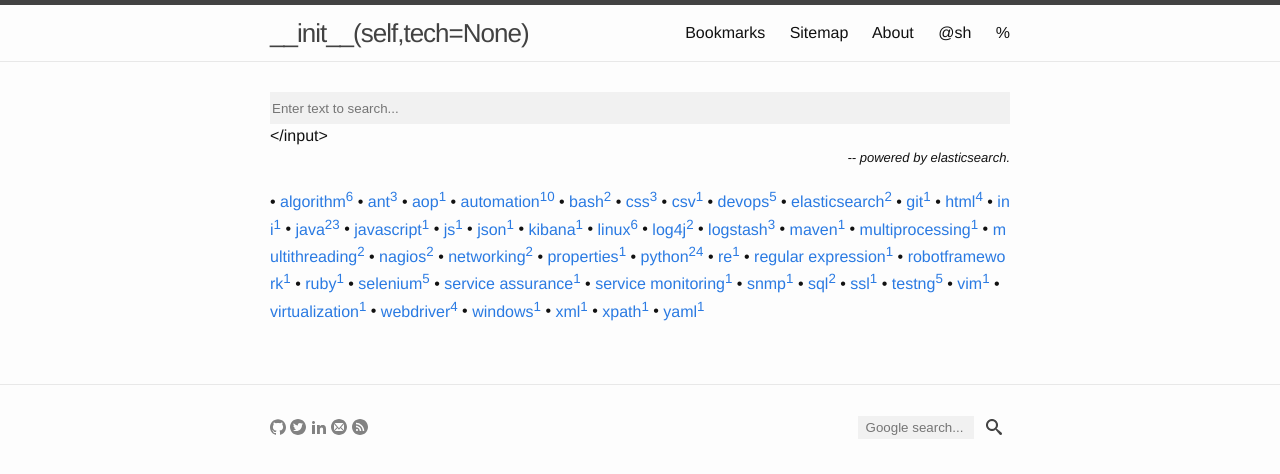
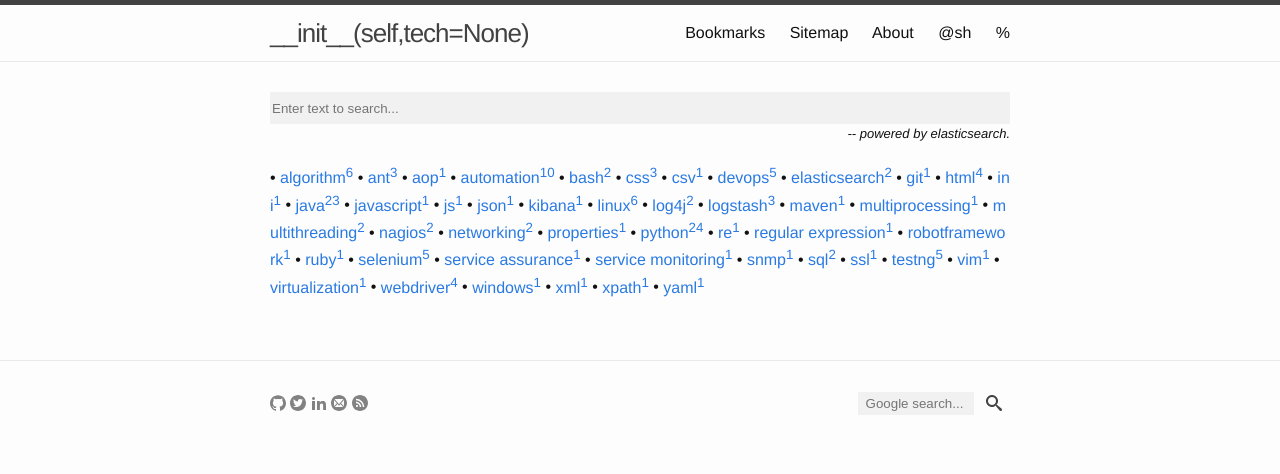
Before and after one commit to yuan-jiang/yuan-jiang.github.io, a Jekyll site: the page built from tags.md, in a window 1280 px wide. Shown: the top 474 px of the page. Built offline with Jekyll 4.4.1, drawn with Linux system fonts in a browser that asks for light colours.

Commit message:
Update tags.md

```diff
--- a/tags.md
+++ b/tags.md
@@ -11,7 +11,7 @@ sitemap: false
   <form action="http://sh.yuanjiang.space/s" method="get" target="_blank">
     <!-- <input type="submit" value="GO" id="esSearchButton"></input> -->
     <div id="esSearchBar">
-      <input type="text" name="q" id="esSearchString" placeholder="Enter text to search..."></input>
+      <input type="text" name="q" id="esSearchString" placeholder="Enter text to search..." />
      </div>
      <div id="esPoweredBy"> -- powered by elasticsearch.</div>
   </form>
```
